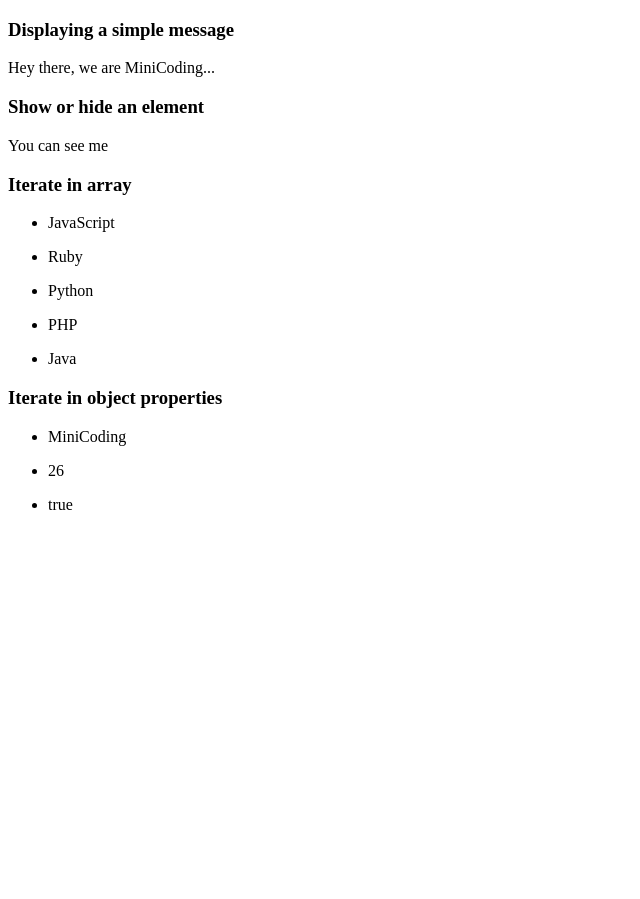
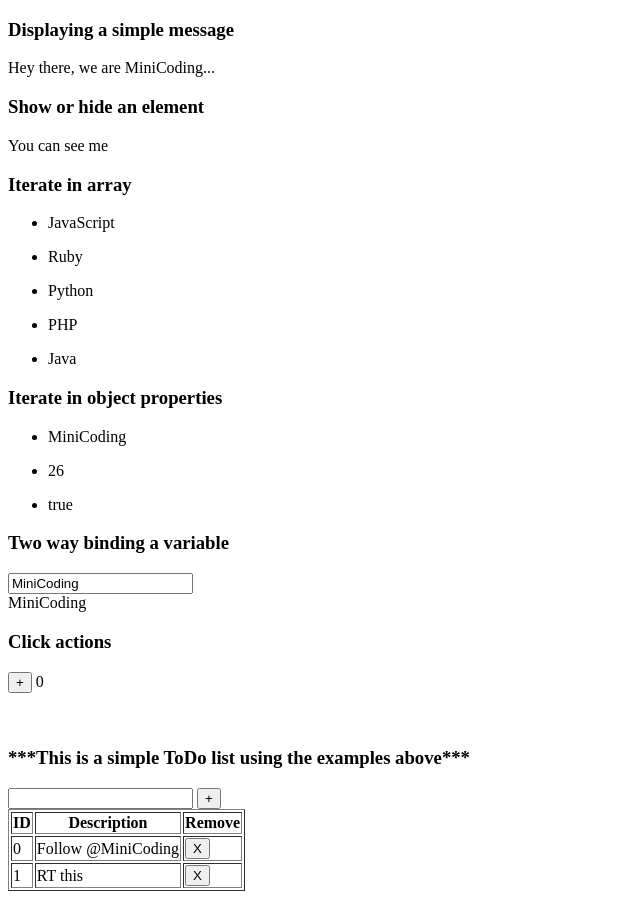
Before and after one commit to AlanRamrz/HelloVue, a plain HTML site: page index.html in a window 1280 px wide. Shown: the whole page, without its empty margins (0-640 px from the left). Before the commit the page ends 800 px from the top, so only its background shows below. Drawn offline with nearby package versions, Linux system fonts and the light colour scheme.

Commit message:
Last examples and ToDoList app

```diff
--- a/index.html
+++ b/index.html
@@ -29,6 +29,45 @@
       </ul>
     </div>
 
+    <div id="ex4">
+      <h3>Two way binding a variable</h3>
+      <input type="text" v-model="variable">
+      <br>
+      <label>{{ variable }}</label>
+    </div>
+
+    <div id="ex5">
+      <h3>Click actions</h3>
+      <button v-on:click="add">+</button>
+      <label>{{ count }}</label>
+    </div>
+
+    <br><br>
+
+    <div id="toDoExample">
+      <h3>***This is a simple ToDo list using the examples above***</h3>
+      <input type="text" v-model="newToDo" v-on:keyup.enter="add">
+      <button v-on:click="add">+</button>
+      <table border="1" v-if="toDos.length != 0">
+        <thead>
+          <tr>
+            <th>ID</th>
+            <th>Description</th>
+            <th>Remove</th>
+          </tr>
+        </thead>
+        <tbody>
+          <tr v-for="(item,id) in toDos">
+            <td>{{ id }}</td>
+            <td>{{ item }}</td>
+            <td>
+              <button v-on:click="remove(id)">X</button>
+            </td>
+          </tr>
+        </tbody>
+      </table>
+    </div>
+
     <script src="https://cdn.jsdelivr.net/npm/vue/dist/vue.js"></script>
     <script src="js/index.js"></script>
   </body>
--- a/js/index.js
+++ b/js/index.js
@@ -23,3 +23,41 @@
     }
   }
 })
+
+var ex4 = new Vue({
+  el: '#ex4',
+  data: {
+    variable: "MiniCoding"
+  }
+})
+
+var ex5 = new Vue({
+  el: '#ex5',
+  data: {
+    count: 0
+  },
+  methods: {
+    add: function(){
+      this.count += 1;
+    }
+  }
+})
+
+var toDoApp = new Vue({
+  el: '#toDoExample',
+  data: {
+    toDos: ["Follow @MiniCoding","RT this"],
+    newToDo: ""
+  },
+  methods: {
+    add: function(){
+      if(this.newToDo){
+        this.toDos.push(this.newToDo);
+        this.newToDo = "";
+      }
+    },
+    remove: function(index){
+      this.toDos.splice(index, 1);
+    }
+  }
+})
```
